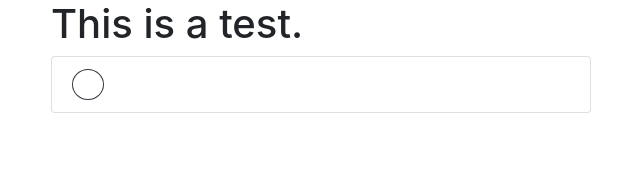
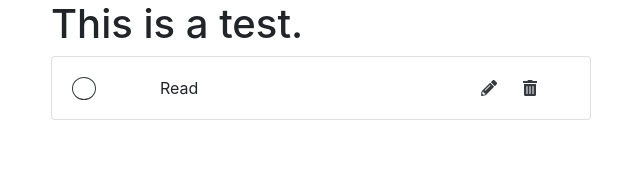
Before and after one commit to jovana-toskovic/react_test_task, a React app: page / in a window 1280 px wide. Shown: the top 170 px of the page, without its empty margins (319-959 px from the left). Built offline with nearby package versions, Linux system fonts and the light colour scheme.

Commit message:
Adding EditButton and DeleteButton components

```diff
--- /dev/null
+++ b/src/components/DeleteButton.js
@@ -0,0 +1,33 @@
+import React, { Component, Fragment } from 'react';
+import ReactDOM from 'react-dom'
+import { FontAwesomeIcon } from '@fortawesome/react-fontawesome'
+import { faTrashAlt } from '@fortawesome/free-solid-svg-icons'
+import Bootstrap from './../../node_modules/bootstrap/dist/css/bootstrap.css'
+
+
+class DeleteButton extends Component {
+  constructor(props){
+    super(props);
+    this.state = {
+
+
+    }
+  }
+
+
+
+  render(){
+    return (
+
+      <Fragment>
+
+        <button className="btn  btn-link">
+          <FontAwesomeIcon className="text-dark" icon={faTrashAlt}/>
+        </button>
+
+      </Fragment>
+    )
+  }
+}
+
+export default DeleteButton;
--- /dev/null
+++ b/src/components/EditButton.js
@@ -0,0 +1,33 @@
+import React, { Component, Fragment } from 'react';
+import ReactDOM from 'react-dom'
+import { FontAwesomeIcon } from '@fortawesome/react-fontawesome'
+import { faPencilAlt } from '@fortawesome/free-solid-svg-icons'
+import Bootstrap from './../../node_modules/bootstrap/dist/css/bootstrap.css'
+
+
+class EditButton extends Component {
+  constructor(props){
+    super(props);
+    this.state = {
+
+
+    }
+  }
+
+
+
+  render(){
+    return (
+
+      <Fragment>
+
+        <button className="btn btn-link">
+          <FontAwesomeIcon className="text-dark" icon={faPencilAlt}/>
+        </button>
+
+      </Fragment>
+    )
+  }
+}
+
+export default EditButton;
--- a/src/components/List.js
+++ b/src/components/List.js
@@ -1,5 +1,7 @@
 import React, { Component, Fragment } from 'react';
 import ToggleButton from './ToggleButton'
+import EditButton from './EditButton'
+import DeleteButton from './DeleteButton'
 import Bootstrap from './../../node_modules/bootstrap/dist/css/bootstrap.css'
 
 class List extends Component {
@@ -19,7 +21,22 @@ class List extends Component {
           <div className="col-6">
             <h1> This is a test.</h1>
             <ul className="list-group">
-              <li className="list-group-item"> <ToggleButton /> </li>
+
+              <li className="list-group-item ">
+                <div className="row">
+                  <div className="col-2 d-flex align-items-center">
+                    <ToggleButton />
+                  </div>
+                  <div className="col-7 d-flex align-items-center">
+                    <p className="m-0">Read</p>
+                  </div>
+                  <div className="col-3 d-flex align-items-center">
+                    <EditButton />
+                    <DeleteButton />
+                  </div>
+                </div>
+              </li>
+
             </ul>
           </div>
         </div>
--- a/src/components/ToggleButton.js
+++ b/src/components/ToggleButton.js
@@ -24,8 +24,8 @@ class ToggleButton extends Component {
 
       <Fragment>
 
-      <button onClick={(e) => {this.handleToggleButton(e)}} className="rounded-circle border-dark btn btn-sm">
-        <FontAwesomeIcon className={`text-${this.state.isOn ? "dark" : "white"}`} icon={faCircle}/>
+      <button onClick={(e) => {this.handleToggleButton(e)}} className="p-0 px-1 rounded-circle border-dark btn btn-sm">
+        <FontAwesomeIcon className={`text-${this.state.isOn ? "dark" : "white"} p-0`} icon={faCircle}/>
       </button>
 
       </Fragment>
```
Also changed, not shown: package.json (+4 -4 lines).
